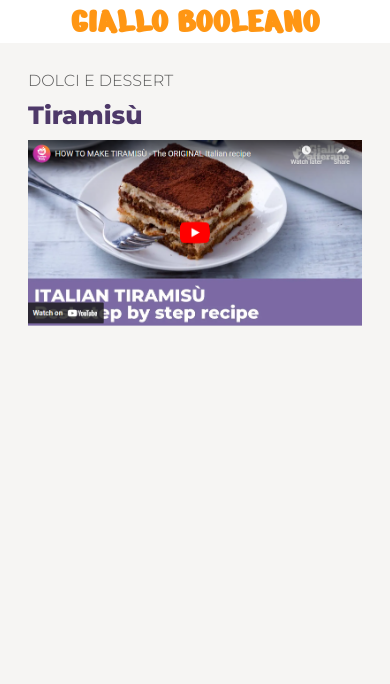
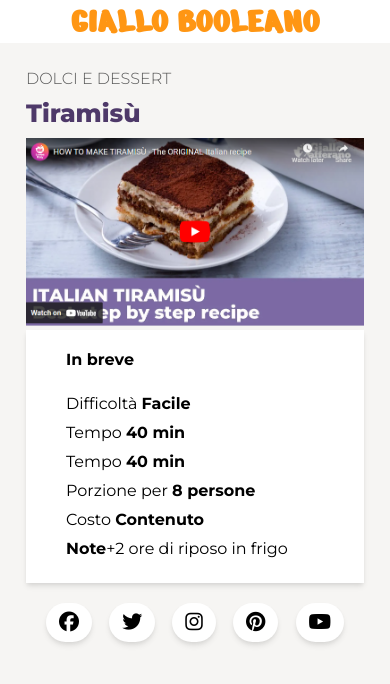
Before and after one commit to angelicaguidolin/htmlcss-responsive-layout, a plain HTML site: page index.html in a window 390 px wide. Drawn offline with Linux system fonts and the light colour scheme.

Commit message:
feat add social responsive

```diff
--- a/css/style.css
+++ b/css/style.css
@@ -26,6 +26,10 @@
 .img-fluid {
     max-width: 100%;
 }
+li{
+    list-style: none;
+    padding: 5px 0px;
+}
 
 /*----------------
     LAYOUT
@@ -40,7 +44,7 @@
 
 .row {
     display: flex;
-    flex-direction: column;
+    flex-wrap: wrap;
 }
 
 .gap-10 {
@@ -83,22 +87,18 @@ h3{
 /*----------------
     BUTTONS
 ------------------*/
-.btn {
+
+.btn-circle{
     background-color: transparent;
-    font-family: inherit;
     border: none;
-    padding: 6px 12px;
-    cursor: pointer;
+    padding: 8px 13px;
+    border-radius: 85px;
 }
 
-.btn-large {
-    padding: 10px 20px;
-    font-size: 16px;
-}
-
-.btn-primary {
-    background-color: lightcoral;
-    color: #fff;
+.social-icon{
+   font-size: 20px;
+   background-color: #fff;
+    box-shadow: rgba(0, 0, 0, 0.1) 0px 4px 6px -1px, rgba(0, 0, 0, 0.06) 0px 2px 4px -1px;
 }
 
 /*----------------
@@ -116,7 +116,7 @@ header{
     MAIN
 ------------------*/
 main{
-    padding: 28px;
+    padding: 26px;
 }
 
 .intro h2{
@@ -128,6 +128,31 @@ main{
     display: none;
 
 }
+.intro .video.col,
+.intro .col-info  {
+    width: 100%;
+}
+.intro .video.col img{
+    width: 100%;
+}
+
+.col-info{
+    background-color: #fff;
+    box-shadow: rgba(0, 0, 0, 0.1) 0px 4px 6px -1px, rgba(0, 0, 0, 0.06) 0px 2px 4px -1px;
+}
+
+.col-info,ul,h4{
+    padding: 10px 20px;
+}
+.social{
+    display: flex;
+    justify-content: space-between;
+    padding: 20px;
+}
+.social .social-icon > span{
+    display: none;
+}
+
 /*----------------
     FOOTER
 ------------------*/
@@ -145,6 +170,24 @@ main{
         display:inline;
 
     }
+    i{
+        padding: 10px 10px
+    }
 
 
 }
+
+@media screen and (min-width: 992px) {
+    .intro .video-col {
+        width: 70%;
+    }
+    .intro .col-info {
+        width: 30%;
+    }
+    .social .social-icon> span{
+        display: inline;
+    }
+    i{
+        padding-right: 6px 6px;
+    }
+}
--- a/index.html
+++ b/index.html
@@ -26,10 +26,26 @@
         <div class="col video-col">
             <img class="img-fluid" src="./img/image (10).png" alt="">
         </div>
-        <div class="col-info">
-
+        <div class="col col-info">
+            <h4>In breve</h4>
+            <ul>
+                <li>Difficoltà <strong>Facile</strong></li>
+                <li>Tempo <strong>40 min</strong></li>
+                <li>Tempo <strong>40 min</strong></li>
+                <li>Porzione per <strong>8 persone</strong></li>
+                <li>Costo <strong>Contenuto</strong></li>
+                <li><strong>Note</strong>+2 ore di riposo in frigo</li>
+            </ul>
         </div>
        </div>
+    </section>
+    <section class="social">
+        <button class=" btn-circle social-icon"><i class="fa-brands fa-facebook"></i><span> FACEBOOK</span></button>
+        <button class=" btn-circle social-icon"> <i class="fa-brands fa-twitter"></i><span>TWITTER</span></button>
+        <button class=" btn-circle social-icon"> <i class="fa-brands fa-instagram"></i><span>INSTAGRAM</span></button>
+        <button class=" btn-circle social-icon"> <i class="fa-brands fa-pinterest"></i></i><span>PINTAREST</span></button>
+        <button class="btn-circle social-icon"> <i class="fa-brands fa-youtube"></i><span>YOUTUBE</span></button>
+
     </section>
    </main>
 </body>
```
